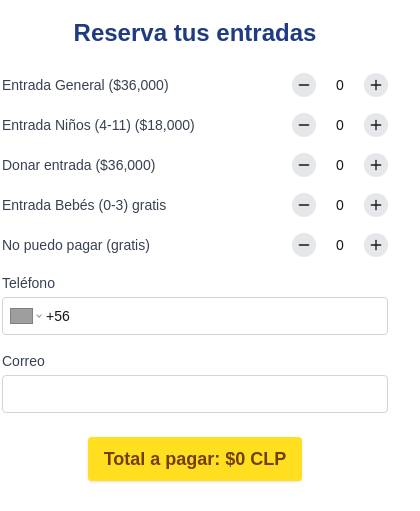
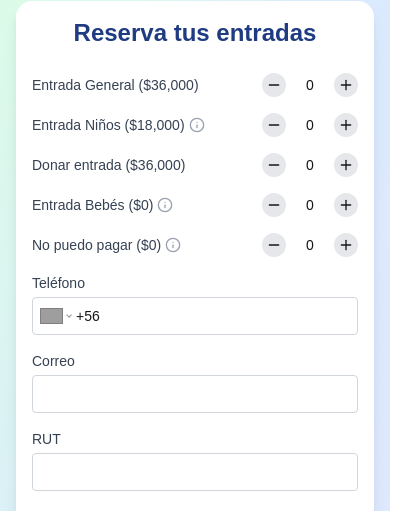
Before and after one commit to MINGOD24/mercadopago-makom, a Next.js app: page / in a window 390 px wide. Shown: the part 332-843 px from the top of the page, 420 px wide, since content can reach past the window. Built offline with nearby package versions, Linux system fonts and the light colour scheme; grey boxes are pictures that could not be loaded.

Commit message:
feat/responsive

```diff
--- a/src/app/api/store-data/route.ts
+++ b/src/app/api/store-data/route.ts
@@ -30,14 +30,25 @@ export async function POST(req: NextRequest) {
 
   const colLetter = String.fromCharCode(65 + colIndex);
 
-  // Prepara los datos: cada valor en su propio array
+  // Calcula total pagado
+  const totalPagado =
+    (body.general * 36000) +
+    (body.ninos * 18000) +
+    (body.donacion * 36000);
+
+  // Prepara los datos para el Excel
   const values = [
-    [body.email],
-    [body.contacto],
-    ...body.nombres.map((n: any) => [`${n.nombre} - ${n.sexo}`])
+    [`Correo: ${body.email}`],
+    [`Teléfono: ${body.contacto}`],
+    [`RUT: ${body.rut}`],
+    [`Cantidad de donaciones: ${body.donacion}`],
+    [`Total pagado: $${totalPagado.toLocaleString()} CLP`],
+    ...body.nombres.map((n: any) => [
+      `Nombre: ${n.nombre} | Apellido: ${n.apellido} | Género: ${n.genero} | Tipo: ${n.tipoEntrada}`,
+    ]),
   ];
 
-  // Escribe verticalmente
+  // Escribe los datos en la columna vacía
   await sheets.spreadsheets.values.update({
     spreadsheetId,
     range: `${colLetter}1`,
--- a/src/app/failure/page.tsx
+++ b/src/app/failure/page.tsx
@@ -2,9 +2,13 @@
 
 export default function Failure() {
   return (
-    <div className="bg-white p-10 rounded-xl shadow-xl max-w-lg w-full text-center">
-      <h1 className="text-2xl font-bold text-red-600 mb-4">Pago fallido 😥</h1>
-      <p className="text-gray-700 text-lg mb-6">
+    <div className="min-h-screen flex flex-col bg-gradient-to-br from-green-100 via-blue-100 to-indigo-100">
+      <div className="flex-1 flex items-center justify-center p-4">
+        <div className="bg-white p-6 sm:p-10 rounded-xl shadow-xl max-w-lg w-full text-center">
+          <h1 className="text-2xl sm:text-3xl font-bold text-red-600 mb-4">
+            Pago fallido 😥
+          </h1>
+          <p className="text-gray-700 text-base sm:text-lg mb-6">
             Tu pago no se completó. Por favor intenta nuevamente o contáctanos si el problema persiste.
           </p>
           <a
@@ -14,5 +18,7 @@ export default function Failure() {
             Volver al inicio
           </a>
         </div>
+      </div>
+    </div>
   );
 }
--- a/src/app/layout.tsx
+++ b/src/app/layout.tsx
@@ -9,18 +9,19 @@ export default function RootLayout({ children }: { children: React.ReactNode })
   return (
     <html lang="es">
       <body className="min-h-screen flex flex-col">
-  <header className="shadow bg-white">
+        <header className="shadow bg-white w-full">
           <img
             src="https://ecopass-static-temporal.s3.amazonaws.com/10269241-416c-476d-8648-bf827d0f4534"
             alt="Makom Yamim Noraim 2025"
-      className="block w-screen h-auto"
+            className="block w-full h-auto object-cover"
           />
         </header>
-  <main className="flex-1 flex items-center justify-center bg-gradient-to-br from-green-100 via-blue-100 to-indigo-100">
+        <main className="flex-1 flex items-center justify-center bg-gradient-to-br from-green-100 via-blue-100 to-indigo-100 p-4">
+          <div className="w-full max-w-5xl">
             {children}
+          </div>
         </main>
       </body>
-
     </html>
   );
 }
--- a/src/app/page.tsx
+++ b/src/app/page.tsx
@@ -1,6 +1,6 @@
 'use client';
 import { useState, useEffect } from 'react';
-import { Plus, Minus } from 'lucide-react';
+import { Plus, Minus, Info } from 'lucide-react';
 import 'react-phone-number-input/style.css';
 import PhoneInput from 'react-phone-number-input';
 
@@ -8,6 +8,12 @@ const precios = {
   general: 36000,
   ninos: 18000,
   donacion: 36000,
+};
+
+const infoEntradas = {
+  ninos: 'Entre 4-11 años. Incluye entretención y comida. Sin asiento.',
+  bebes: 'Entre 0-3 años. Sin asiento.',
+  gratuito: 'Para personas sin posibilidad de pago.',
 };
 
 export default function Home() {
@@ -19,7 +25,13 @@ export default function Home() {
     gratuito: 0,
     contacto: '',
     email: '',
-    nombres: [] as { nombre: string; sexo: string }[],
+    rut: '',
+    nombres: [] as {
+      nombre: string;
+      apellido: string;
+      genero: string;
+      tipoEntrada: string;
+    }[],
   });
 
   const [loading, setLoading] = useState(false);
@@ -30,43 +42,52 @@ export default function Home() {
     precios.ninos * form.ninos +
     precios.donacion * form.donacion;
 
-  const totalPagados =
-    form.general + form.ninos + form.donacion;
-  const totalGratuitos = form.bebes + form.gratuito;
-  const totalEntradas = totalPagados + totalGratuitos;
+  const totalEntradas =
+    form.general + form.ninos + form.bebes + form.gratuito;
 
   useEffect(() => {
+    const tipos = [
+      ...Array(form.general).fill('General'),
+      ...Array(form.ninos).fill('Niños'),
+      ...Array(form.bebes).fill('Bebé'),
+      ...Array(form.gratuito).fill('Gratuito'),
+    ];
+
     setForm((prev) => ({
       ...prev,
-      nombres: Array.from({ length: totalEntradas }, (_, i) => ({
+      nombres: tipos.map((tipo, i) => ({
         nombre: prev.nombres[i]?.nombre || '',
-        sexo: prev.nombres[i]?.sexo || '',
+        apellido: prev.nombres[i]?.apellido || '',
+        genero: prev.nombres[i]?.genero || '',
+        tipoEntrada: tipo,
       })),
     }));
-  }, [form.general, form.ninos, form.donacion, form.bebes, form.gratuito]);
+  }, [form.general, form.ninos, form.bebes, form.gratuito]);
 
   const handleSubmit = async () => {
     setError('');
 
-    if (totalEntradas === 0) {
-      setError('Debes seleccionar al menos una entrada.');
+    if (totalEntradas === 0 && form.donacion === 0) {
+      setError('Debes seleccionar al menos una entrada o una donación.');
       return;
     }
 
-    if (!form.contacto || !form.email.trim()) {
-      setError('El teléfono y el correo son obligatorios.');
+    if (!form.contacto || !form.email.trim() || !form.rut.trim()) {
+      setError('El teléfono, correo y RUT son obligatorios.');
       return;
     }
 
-    if (form.nombres.some((n) => !n.nombre.trim() || !n.sexo.trim())) {
-      setError('Todos los nombres y sexos son obligatorios.');
+    if (
+      form.nombres.some(
+        (n) => !n.nombre.trim() || !n.apellido.trim() || !n.genero.trim()
+      )
+    ) {
+      setError('Todos los nombres, apellidos y géneros son obligatorios.');
       return;
     }
 
     setLoading(true);
-
     const payload = { ...form };
-
     sessionStorage.setItem('ticketInfo', JSON.stringify(payload));
 
     if (totalPago === 0) {
@@ -87,13 +108,29 @@ export default function Home() {
     setLoading(false);
   };
 
-  const TicketSelector = ({ label, value, onChange }: {
+  const TicketSelector = ({
+    label,
+    value,
+    onChange,
+    info,
+  }: {
     label: string;
     value: number;
     onChange: (val: number) => void;
+    info?: string;
   }) => (
     <div className="flex items-center justify-between">
+      <div className="flex items-center gap-1">
         <span className="font-medium text-gray-700">{label}</span>
+        {info && (
+          <div className="group relative cursor-pointer">
+            <Info className="w-4 h-4 text-gray-400" />
+            <div className="absolute bottom-full mb-1 hidden group-hover:block bg-gray-700 text-white text-xs rounded p-1 max-w-xs">
+              {info}
+            </div>
+          </div>
+        )}
+      </div>
       <div className="flex items-center gap-2">
         <button
           onClick={() => onChange(Math.max(0, value - 1))}
@@ -114,8 +151,7 @@ export default function Home() {
 
   return (
     <main className="min-h-screen bg-gradient-to-br from-green-100 via-blue-100 to-indigo-100 flex flex-col items-center">
-      <section className="w-full max-w-xl min-w-[450px] bg-white p-8 mt-6 rounded-2xl shadow-lg">
-
+      <section className="w-full max-w-xl min-w-[280px] bg-white p-4 sm:p-8 mt-6 rounded-2xl shadow-lg">
         <h2 className="text-2xl font-semibold text-[#1f3b82] mb-6 text-center">
           Reserva tus entradas
         </h2>
@@ -133,9 +169,10 @@ export default function Home() {
             onChange={(v) => setForm({ ...form, general: v })}
           />
           <TicketSelector
-            label={`Entrada Niños (4-11) ($${precios.ninos.toLocaleString()})`}
+            label={`Entrada Niños ($${precios.ninos.toLocaleString()})`}
             value={form.ninos}
             onChange={(v) => setForm({ ...form, ninos: v })}
+            info={infoEntradas.ninos}
           />
           <TicketSelector
             label={`Donar entrada ($${precios.donacion.toLocaleString()})`}
@@ -143,53 +180,61 @@ export default function Home() {
             onChange={(v) => setForm({ ...form, donacion: v })}
           />
           <TicketSelector
-            label="Entrada Bebés (0-3) gratis"
+            label="Entrada Bebés ($0)"
             value={form.bebes}
             onChange={(v) => setForm({ ...form, bebes: v })}
+            info={infoEntradas.bebes}
           />
           <TicketSelector
-            label="No puedo pagar (gratis)"
+            label="No puedo pagar ($0)"
             value={form.gratuito}
             onChange={(v) => setForm({ ...form, gratuito: v })}
+            info={infoEntradas.gratuito}
           />
 
           <div className="flex flex-col">
-            <label className="text-sm font-medium text-gray-700 mb-1">
-              Teléfono
-            </label>
+            <label className="text-sm font-medium text-gray-700 mb-1">Teléfono</label>
             <PhoneInput
               international
               defaultCountry="CL"
               value={form.contacto}
               onChange={(val) => setForm({ ...form, contacto: val || '' })}
-              className="p-2 border border-gray-300 rounded"
+              className="w-full p-2 border border-gray-300 rounded"
             />
           </div>
 
           <div className="flex flex-col">
-            <label className="text-sm font-medium text-gray-700 mb-1">
-              Correo
-            </label>
+            <label className="text-sm font-medium text-gray-700 mb-1">Correo</label>
             <input
               type="email"
               value={form.email}
               onChange={(e) => setForm({ ...form, email: e.target.value })}
-              className="p-2 border border-gray-300 rounded"
+              className="w-full p-2 border border-gray-300 rounded"
+            />
+          </div>
+
+          <div className="flex flex-col">
+            <label className="text-sm font-medium text-gray-700 mb-1">RUT</label>
+            <input
+              type="text"
+              value={form.rut}
+              onChange={(e) => setForm({ ...form, rut: e.target.value })}
+              className="w-full p-2 border border-gray-300 rounded"
             />
           </div>
         </div>
 
         {form.nombres.length > 0 && (
           <div className="mt-6">
-            <h3 className="text-lg font-semibold text-[#1f3b82] mb-2">
-              Datos de asistentes
-            </h3>
-            <div className="flex flex-col gap-3">
+            <h3 className="text-lg font-semibold text-[#1f3b82] mb-2">Datos de asistentes</h3>
+            <div className="flex flex-col gap-4">
               {form.nombres.map((n, i) => (
-                <div key={i} className="grid grid-cols-2 gap-3">
+                <div key={i} className="flex flex-col gap-1">
+                  <span className="text-sm text-gray-500 font-medium">Tipo de entrada: {n.tipoEntrada}</span>
+                  <div className="grid grid-cols-1 sm:grid-cols-3 gap-3">
                     <input
-                    className="p-2 border rounded"
-                    placeholder={`Nombre ${i + 1}`}
+                      className="w-full p-2 border rounded"
+                      placeholder="Nombre"
                       value={n.nombre}
                       onChange={(e) =>
                         setForm((p) => {
@@ -199,22 +244,34 @@ export default function Home() {
                         })
                       }
                     />
-                  <select
-                    className="p-2 border rounded"
-                    value={n.sexo}
+                    <input
+                      className="w-full p-2 border rounded"
+                      placeholder="Apellido"
+                      value={n.apellido}
                       onChange={(e) =>
                         setForm((p) => {
                           const upd = [...p.nombres];
-                        upd[i].sexo = e.target.value;
+                          upd[i].apellido = e.target.value;
+                          return { ...p, nombres: upd };
+                        })
+                      }
+                    />
+                    <select
+                      className="w-full p-2 border rounded"
+                      value={n.genero}
+                      onChange={(e) =>
+                        setForm((p) => {
+                          const upd = [...p.nombres];
+                          upd[i].genero = e.target.value;
                           return { ...p, nombres: upd };
                         })
                       }
                     >
-                    <option value="">Sexo</option>
+                      <option value="">Género</option>
                       <option value="Masculino">Masculino</option>
                       <option value="Femenino">Femenino</option>
-                    <option value="Otro">Otro</option>
                     </select>
+                  </div>
                 </div>
               ))}
             </div>
--- a/src/app/pending/page.tsx
+++ b/src/app/pending/page.tsx
@@ -2,9 +2,13 @@
 
 export default function Pending() {
   return (
-    <div className="bg-white p-10 rounded-xl shadow-xl max-w-lg w-full text-center">
-      <h1 className="text-2xl font-bold text-yellow-600 mb-4">Pago pendiente ⏳</h1>
-      <p className="text-gray-700 text-lg mb-6">
+    <div className="min-h-screen flex flex-col bg-gradient-to-br from-green-100 via-blue-100 to-indigo-100">
+      <div className="flex-1 flex items-center justify-center p-4">
+        <div className="bg-white p-6 sm:p-10 rounded-xl shadow-xl max-w-lg w-full text-center">
+          <h1 className="text-2xl sm:text-3xl font-bold text-yellow-600 mb-4">
+            Pago pendiente ⏳
+          </h1>
+          <p className="text-gray-700 text-base sm:text-lg mb-6">
             Estamos procesando tu pago. Te notificaremos por correo cuando se confirme.
           </p>
           <a
@@ -14,5 +18,7 @@ export default function Pending() {
             Volver al inicio
           </a>
         </div>
+      </div>
+    </div>
   );
 }
--- a/src/app/success/page.tsx
+++ b/src/app/success/page.tsx
@@ -22,10 +22,13 @@ export default function Success() {
   }, []);
 
   return (
-    <div className="flex-1 flex items-center justify-center bg-gradient-to-br from-green-100 via-blue-100 to-indigo-100 px-4 min-h-[calc(100vh-<BANNER_HEIGHT>px)]">
-      <div className="bg-white p-10 rounded-xl shadow-xl max-w-lg w-full text-center">
-        <h1 className="text-3xl font-bold text-green-600 mb-4">¡Gracias por tu reserva! 🎉</h1>
-        <p className="text-gray-700 text-lg mb-6">
+    <div className="min-h-screen flex flex-col bg-gradient-to-br from-green-100 via-blue-100 to-indigo-100">
+      <div className="flex-1 flex items-center justify-center p-4">
+        <div className="bg-white p-6 sm:p-10 rounded-xl shadow-xl max-w-lg w-full text-center">
+          <h1 className="text-2xl sm:text-3xl font-bold text-green-600 mb-4">
+            ¡Gracias por tu reserva! 🎉
+          </h1>
+          <p className="text-gray-700 text-base sm:text-lg mb-6">
             Hemos recibido tu información. Te contactaremos pronto con los detalles.
           </p>
           <a
@@ -36,5 +39,6 @@ export default function Success() {
           </a>
         </div>
       </div>
+    </div>
   );
 }
```
Lines whose indentation alone changed are shown as unchanged.
